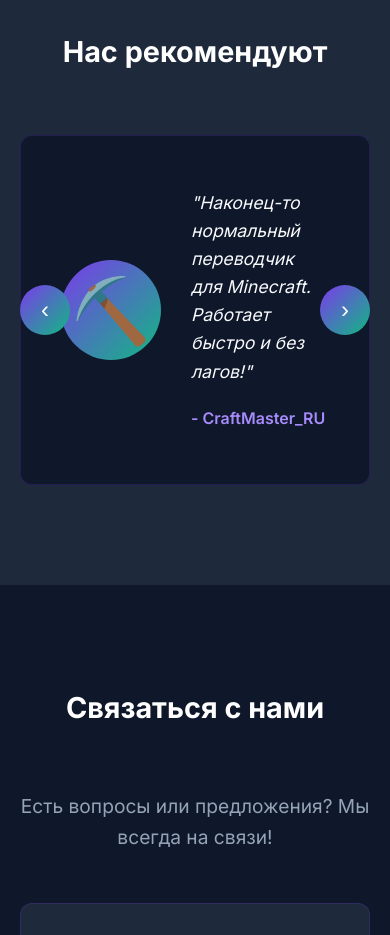
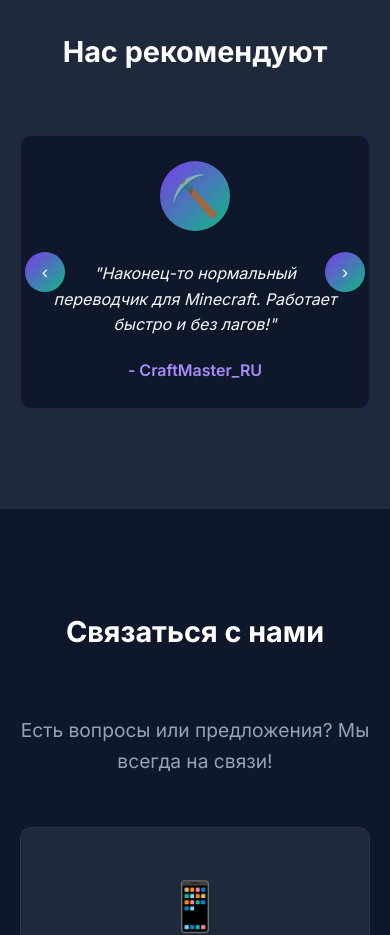
Before and after one commit to Fixifiedd/FixifiedModsSite, a plain HTML site: page index.html in a window 390 px wide. Shown: the part 3380-4315 px from the top of the page. Drawn offline with Linux system fonts and the light colour scheme.

Commit message:
Improve mobile responsiveness for reviews and modal

```diff
--- a/css/style.css
+++ b/css/style.css
@@ -949,4 +949,58 @@ body {
     .contact-links {
         grid-template-columns: 1fr;
     }
+
+    .review-card {
+        flex-direction: column;
+        padding: 25px;
+        text-align: center;
+    }
+
+    .review-avatar {
+        width: 70px;
+        height: 70px;
+        font-size: 2.5rem;
+    }
+
+    .review-text {
+        font-size: 1rem;
+    }
+
+    .slider-btn {
+        width: 40px;
+        height: 40px;
+        font-size: 1.2rem;
+    }
+
+    .slider-prev {
+        left: 5px;
+    }
+
+    .slider-next {
+        right: 5px;
+    }
+
+    .modal-content {
+        padding: 25px;
+    }
+
+    .modal-title {
+        font-size: 1.5rem;
+    }
+
+    .modal-icon {
+        font-size: 3rem;
+    }
+
+    .requirements {
+        grid-template-columns: 1fr;
+    }
+
+    .modal-footer {
+        flex-direction: column;
+    }
+
+    .modal-footer a {
+        max-width: 100%;
+    }
 }
```
